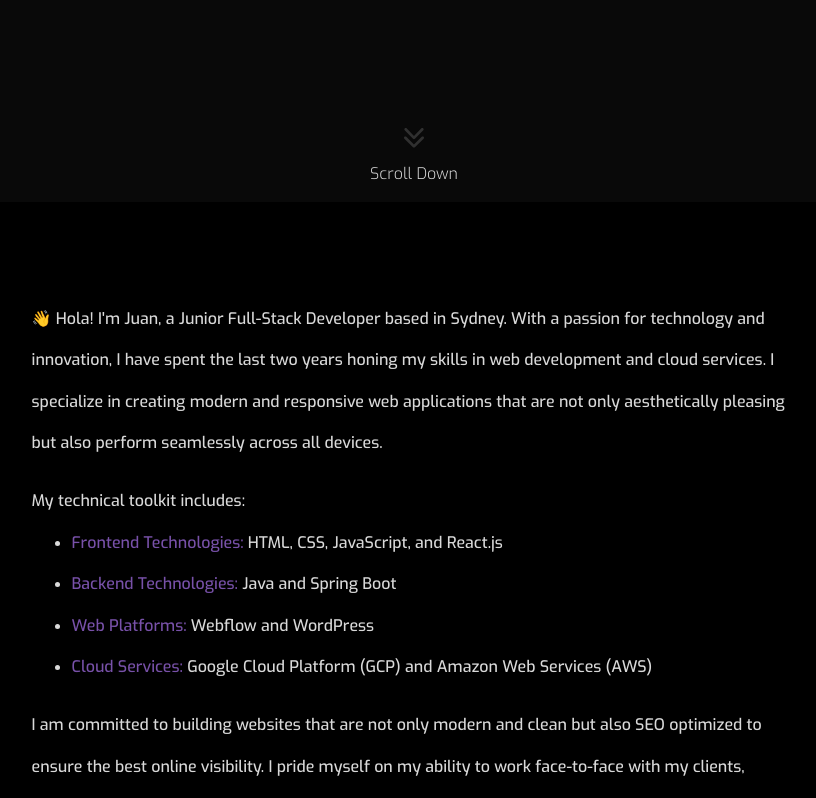
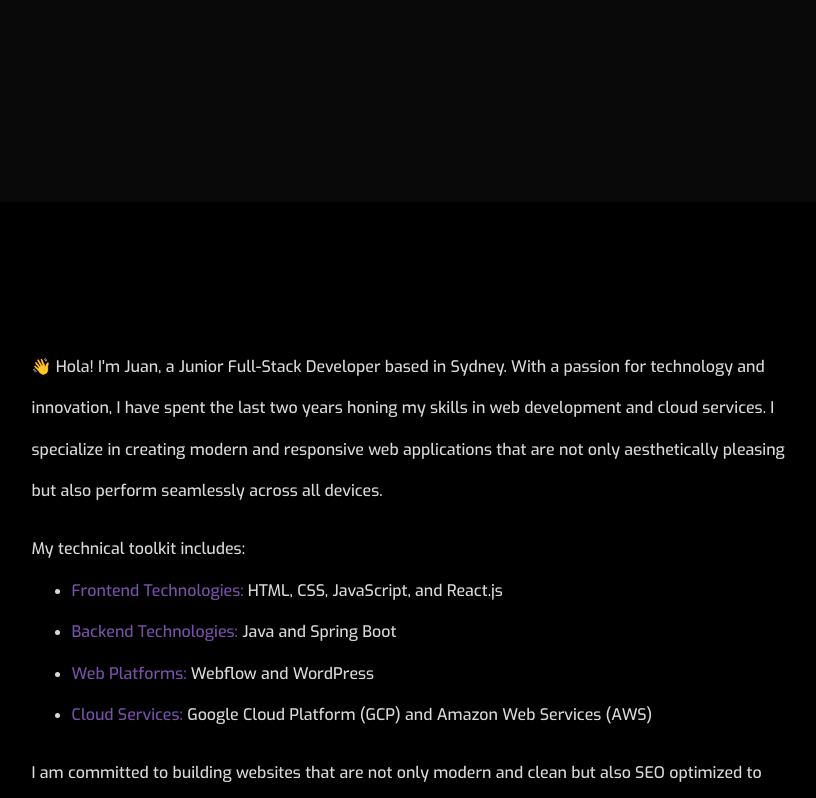
Before and after one commit to juanmaurente/portfolio-juanmaurente, a React (Vite) app: page /about in a window 1280 px wide. Shown: the part 740-1538 px from the top of the page, without its empty margins (226-1042 px from the left). Built offline with nearby package versions, Linux system fonts and the light colour scheme.

Commit message:
Implementing welcome animation

```diff
--- a/src/App.tsx
+++ b/src/App.tsx
@@ -1,19 +1,34 @@
-import { useState } from 'react';
+import { useEffect, useState } from 'react';
 
 import './index.css';
 import Navbar from './components/Navbar/Navbar/Navbar';
 import Hero from './components/Hero/Hero';
 import About from './components/About/About';
+import WelcomeAnimation from './components/AnimationWelcome/AnimationWelcome';
 
 function App() {
-	const [menuOpen, setMenuOpen] = useState(false);
+	const [loading, setLoading] = useState(true);
+
+	useEffect(() => {
+		const timer = setTimeout(() => {
+			setLoading(false);
+		}, 4000);
+
+		return () => clearTimeout(timer);
+	}, []);
 
 	return (
 		<>
-			<div className='container'>
-				<Navbar />
-				<Hero />
-				<About />
+			<div>
+				{loading ? (
+					<WelcomeAnimation />
+				) : (
+					<div className='container'>
+						<Navbar />
+						<Hero />
+						<About />
+					</div>
+				)}
 			</div>
 		</>
 	);
--- a/src/components/About/About.module.css
+++ b/src/components/About/About.module.css
@@ -4,7 +4,7 @@
 	flex-direction: column;
 	justify-content: center;
 	align-items: center;
-	margin: 4rem 0;
+	margin: 7rem 0;
 }
 
 .aboutText {
--- /dev/null
+++ b/src/components/AnimationWelcome/AnimationWelcome.tsx
@@ -0,0 +1,25 @@
+import React from 'react';
+import { Player } from '@lottiefiles/react-lottie-player';
+import welcomeAnimation from './animationStart.json';
+
+const WelcomeAnimation = () => {
+	return (
+		<div
+			style={{
+				width: '100vw',
+				height: '100vh',
+				display: 'flex',
+				justifyContent: 'center',
+				alignItems: 'center',
+			}}>
+			<Player
+				autoplay
+				loop
+				src={welcomeAnimation}
+				style={{ width: '300px', height: '300px' }}
+			/>
+		</div>
+	);
+};
+
+export default WelcomeAnimation;
--- a/src/components/Hero/Hero.module.css
+++ b/src/components/Hero/Hero.module.css
@@ -1,6 +1,6 @@
 /* CSS en CamelCase */
 .heroContainer {
-	height: 100%;
+	height: 80vh;
 	width: 100%;
 	background-color: rgba(48, 48, 48, 0.192);
 	display: flex;
@@ -65,6 +65,10 @@
 }
 
 @media screen and (min-width: 1048px) {
+	.heroContainer {
+		height: 100%;
+	}
+
 	.contentContainer {
 		flex-direction: row;
 		justify-content: center;
```
Also changed, not shown: src/components/AnimationWelcome/animationStart.json (added, +1 -0 lines), src/components/AnimationWelcome/AnimationWelcome.module.css (added).
